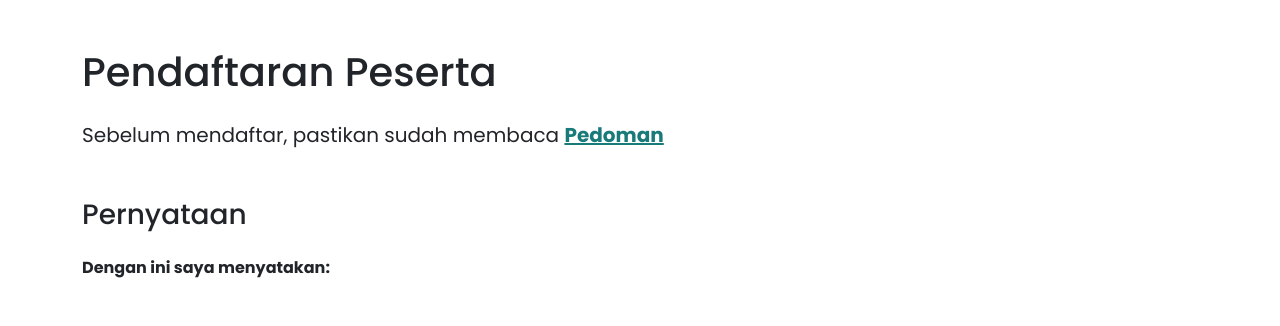
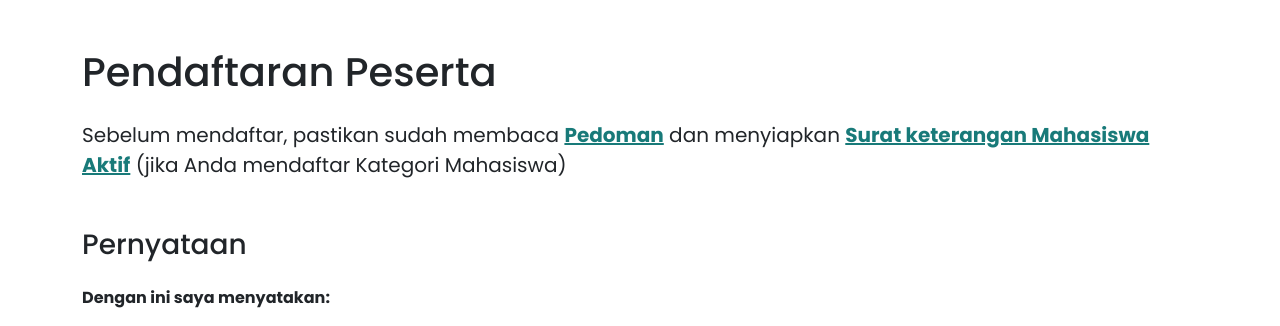
Before and after one commit to GottfriedCP/pb-awards, a Django app: page /registrasi/ in a window 1280 px wide. Shown: the part 91-417 px from the top of the page. Run offline with Django 5.2, Linux system fonts and the light colour scheme; data that the repository does not hold is empty; parts of the project's set-up code (start-up, migrations or seed data) failed here and were passed over; some libraries are stand-ins or nearby versions.

Commit message:
informatif

```diff
--- a/hp_awards/templates/hp_awards/registrasi.html
+++ b/hp_awards/templates/hp_awards/registrasi.html
@@ -21,7 +21,11 @@
 <div class="container my-5">
     <h1 id="oo">Pendaftaran Peserta</h1>
     <div class="fs-5 mt-4">Sebelum mendaftar, pastikan sudah membaca <a class="color-kemkes"
-            href="https://drive.google.com/file/d/1K3m5kTKHjE8ewso1TMW1BYAZ6AxrbE1i/view?usp=drive_link" target="_blank"><b>Pedoman</b></a>
+            href="https://drive.google.com/file/d/1K3m5kTKHjE8ewso1TMW1BYAZ6AxrbE1i/view?usp=drive_link"
+            target="_blank"><b>Pedoman</b></a>
+        dan menyiapkan <a class="color-kemkes" target="_blank"
+            href="https://drive.google.com/file/d/1RbH3wAY3Dfq5oPT_N5o18x975uH7831B/view"><b>Surat keterangan Mahasiswa Aktif</b></a>
+        (jika Anda mendaftar Kategori Mahasiswa)
     </div>
     {% if form_has_errors %}<span class="color-red">Terdapat kesalahan pengisian form. Cek teks merah</span>{% endif %}
     {{ form.non_field_errors }}
```
